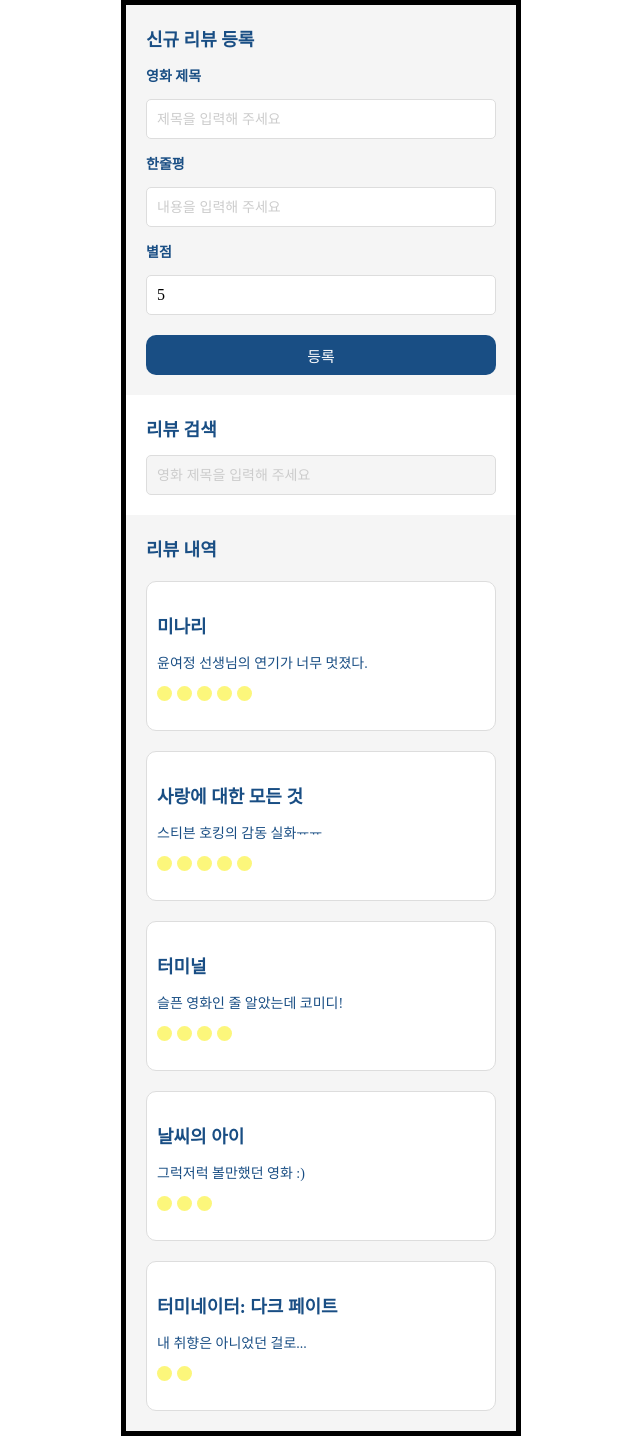
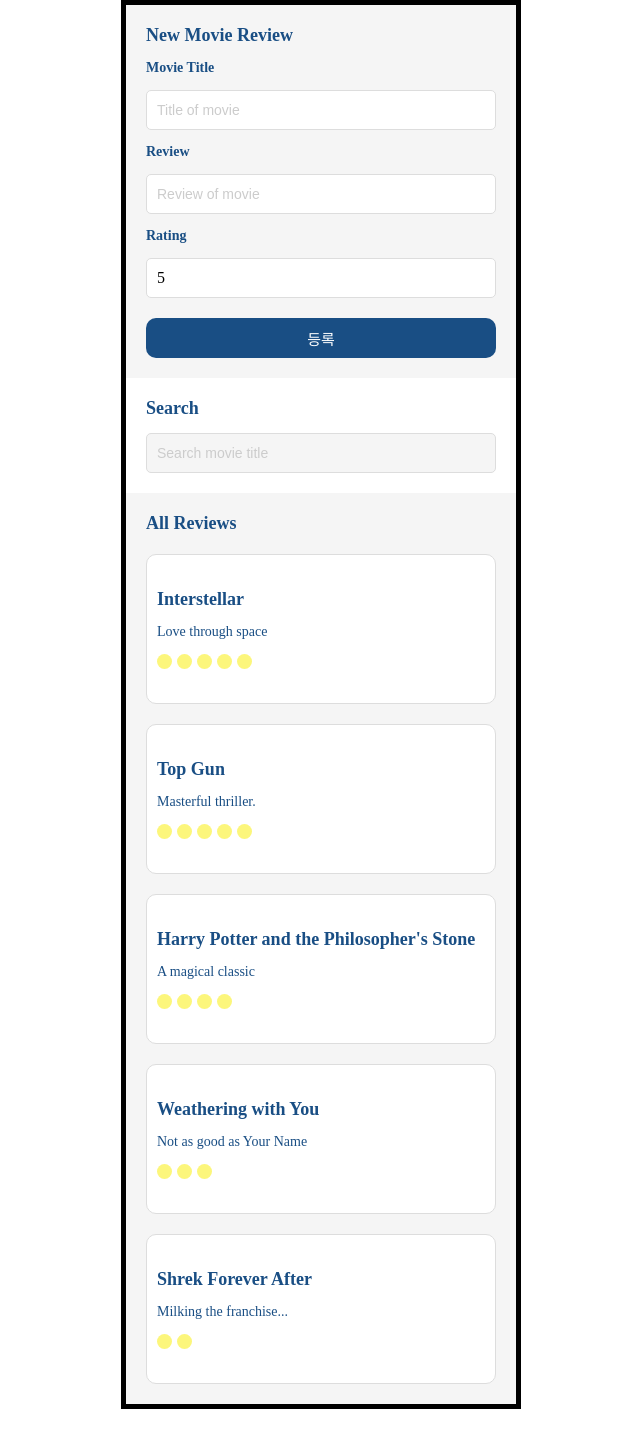
Before and after one commit to devejlee/movie-reviews, a React (Vite) app: page / in a window 1280 px wide. Shown: the whole page, without its empty margins (319-959 px from the left). After the commit the page ends 1409 px from the top, so only its background shows below. Built offline with nearby package versions, Linux system fonts and the light colour scheme.

Commit message:
translate to english

```diff
--- a/src/components/ReviewCardsWrap.tsx
+++ b/src/components/ReviewCardsWrap.tsx
@@ -8,7 +8,7 @@
 const ReviewCardsWrap = ({ movies }: ReviewCardsWrapProps) => {
   return (
     <div className='wrap reviewCardsWrap'>
-      <h2>리뷰 내역</h2>
+      <h2>All Reviews</h2>
       {movies.map(movie => {
         return (
           <ReviewCard key={movie.id} title={movie.title} comment={movie.comment} score={movie.score} />
--- a/src/components/ReviewInputWrap.tsx
+++ b/src/components/ReviewInputWrap.tsx
@@ -27,12 +27,12 @@
 
   return (
     <div className='wrap reviewInputWrap'>
-      <h2>신규 리뷰 등록</h2>
-      <h3>영화 제목</h3>
-      <TextInput placeholderText='제목을 입력해 주세요' value={title} onChange={handleTitleChange} />
-      <h3>한줄평</h3>
-      <TextInput placeholderText='내용을 입력해 주세요' value={comment} onChange={handleCommentChange} />
-      <h3>별점</h3>
+      <h2>New Movie Review</h2>
+      <h3>Movie Title</h3>
+      <TextInput placeholderText='Title of movie' value={title} onChange={handleTitleChange} />
+      <h3>Review</h3>
+      <TextInput placeholderText='Review of movie' value={comment} onChange={handleCommentChange} />
+      <h3>Rating</h3>
       <Dropdown options={generateOptions(5)} selected={selected} onSelect={handleSelected} />
       <button className='inputBtn' onClick={() => onSubmit({ title, comment, selected })}>등록</button>
     </div>
--- a/src/components/ReviewSearchWrap.tsx
+++ b/src/components/ReviewSearchWrap.tsx
@@ -15,8 +15,8 @@
 
   return (
     <div className='wrap reviewSearchWrap'>
-      <h2>리뷰 검색</h2>
-      <TextInput placeholderText='영화 제목을 입력해 주세요' value={search} onChange={handleSearchChange} />
+      <h2>Search</h2>
+      <TextInput placeholderText='Search movie title' value={search} onChange={handleSearchChange} />
     </div>
   )
 }
--- a/src/data/index.ts
+++ b/src/data/index.ts
@@ -1,32 +1,32 @@
 export const initialData = [
   {
     id: 0,
-    title: '터미널',
-    comment: '슬픈 영화인 줄 알았는데 코미디!',
+    title: `Harry Potter and the Philosopher's Stone`,
+    comment: 'A magical classic',
     score: 4,
   },
   {
     id: 1,
-    title: '사랑에 대한 모든 것',
-    comment: '스티븐 호킹의 감동 실화ᅲᅲ',
+    title: 'Interstellar',
+    comment: 'Love through space',
     score: 5,
   },
   {
     id: 2,
-    title: '터미네이터: 다크 페이트',
-    comment: '내 취향은 아니었던 걸로...',
+    title: 'Shrek Forever After',
+    comment: 'Milking the franchise...',
     score: 2,
   },
   {
     id: 3,
-    title: '날씨의 아이',
-    comment: '그럭저럭 볼만했던 영화 :)',
+    title: 'Weathering with You',
+    comment: 'Not as good as Your Name',
     score: 3,
   },
   {
     id: 4,
-    title: '미나리',
-    comment: '윤여정 선생님의 연기가 너무 멋졌다.',
+    title: 'Top Gun',
+    comment: 'Masterful thriller.',
     score: 5,
   },
 ];
```
